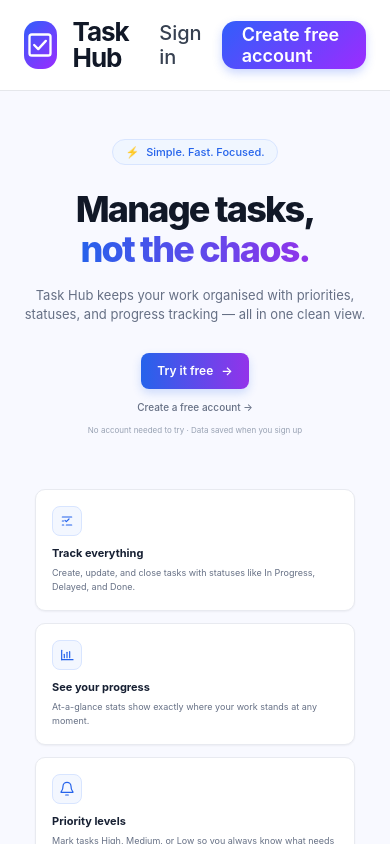
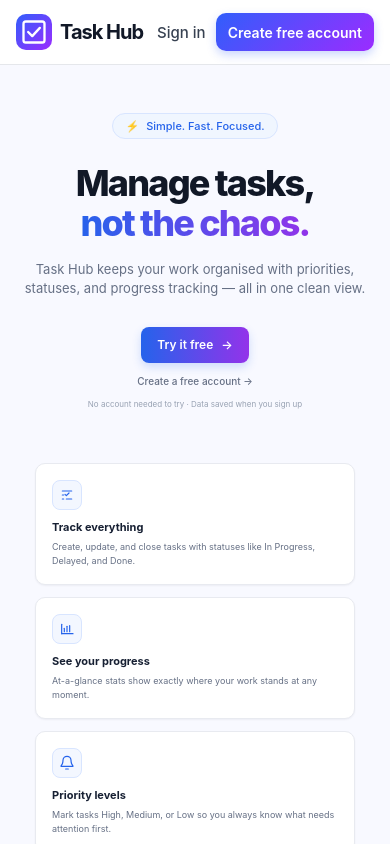
Before and after one commit to vipinmavi-dev/task-manager-client, a React (Create React App) app: page / in a window 390 px wide. Shown: the top 844 px of the page. Built offline with nearby package versions, Linux system fonts and the light colour scheme.

Commit message:
feat(UI): Dashboard Css update for header at mobile.

```diff
--- a/src/pages/dashboard/dashboard_page.module.css
+++ b/src/pages/dashboard/dashboard_page.module.css
@@ -595,6 +595,48 @@ a {
 
 /* Mobile */
 @media (max-width: 600px) {
+
+    /* Header */
+    .navbar {
+        height: 64px;
+        padding: 0 16px;
+    }
+
+    .brand {
+        gap: 8px;
+    }
+
+    .brandIcon {
+        width: 36px;
+        height: 36px;
+        border-radius: 10px;
+    }
+
+    .brandName {
+        font-size: 20px;
+        line-height: 1;
+        white-space: nowrap;
+    }
+
+    .navActions {
+        gap: 10px;
+    }
+
+    .signIn {
+        font-size: 15px;
+        white-space: nowrap;
+    }
+
+    .getStarted {
+        min-height: 38px;
+        padding: 0 12px;
+        font-size: 14px;
+        border-radius: 10px;
+        white-space: nowrap;
+    }
+
+
+    /* Hero */
     .hero {
         padding-top: 48px;
     }
@@ -611,6 +653,8 @@ a {
         flex-direction: column;
     }
 
+
+    /* Features */
     .features {
         grid-template-columns: 1fr;
         max-width: 320px;
@@ -620,6 +664,8 @@ a {
         min-height: auto;
     }
 
+
+    /* CTA */
     .cta {
         min-height: 200px;
     }
```
